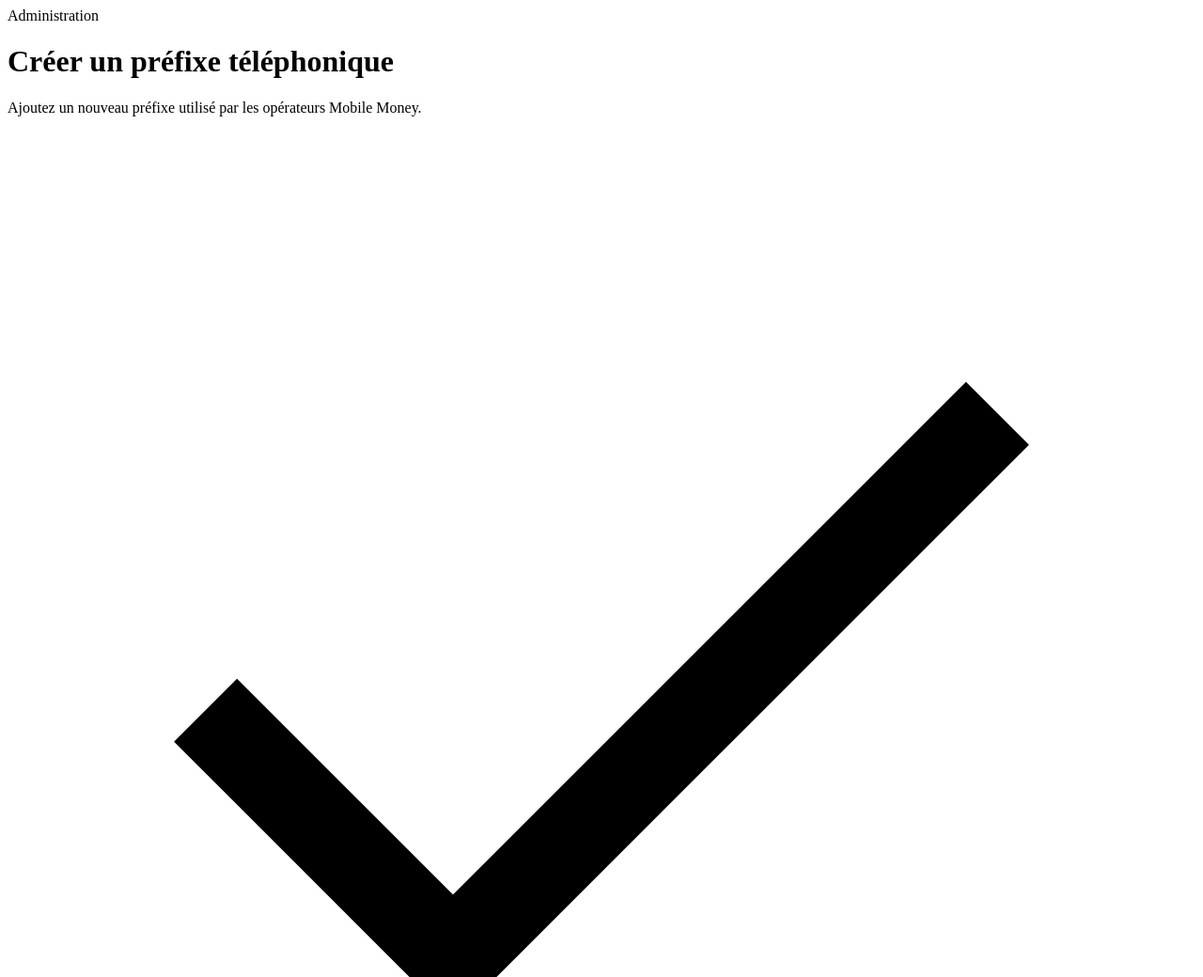
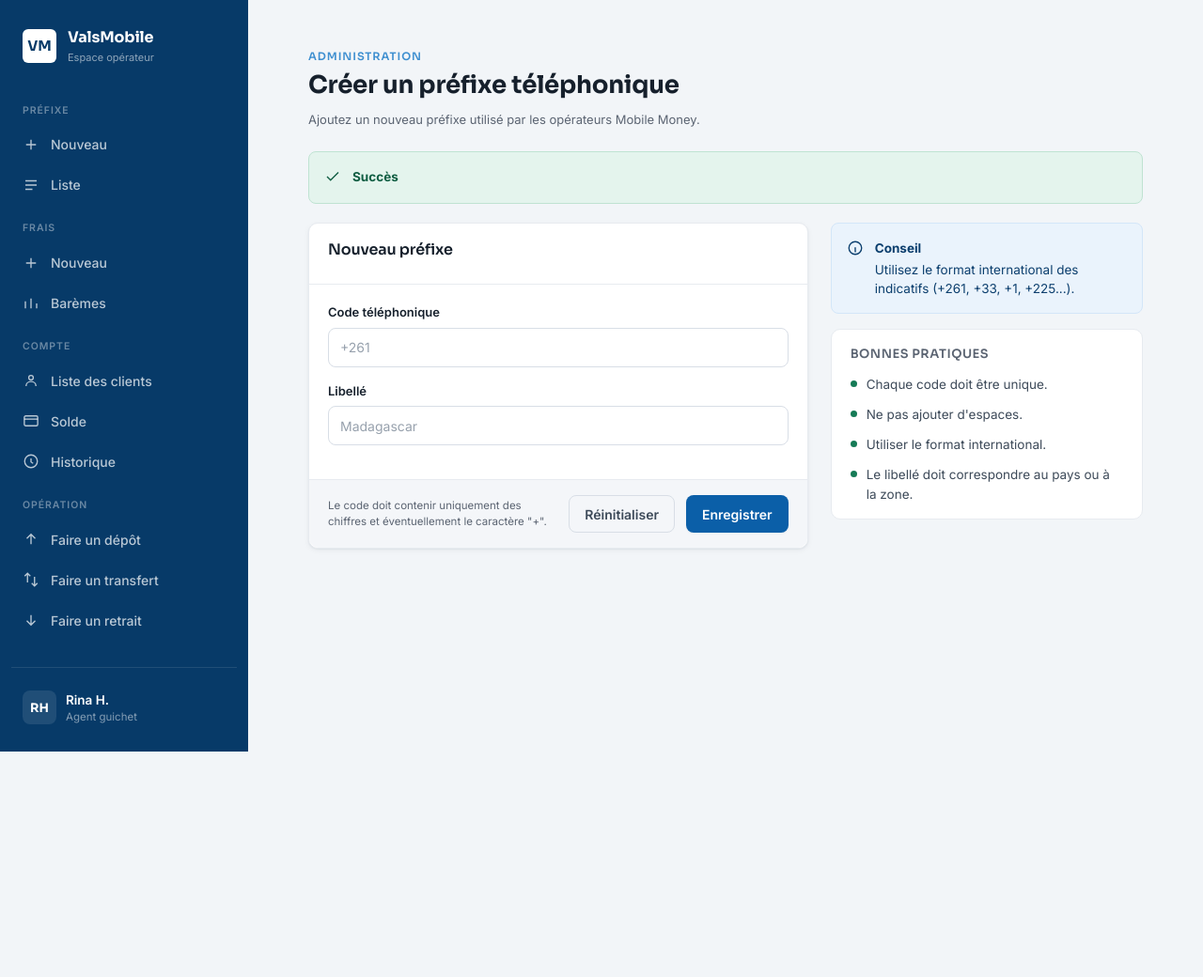
Before and after one commit to Hlee2705/mobile_money, a CodeIgniter 4 app: the page made by app/Views/prefixe/create.php in a window 1280 px wide. Shown: the top 1040 px of the page at 94% size. After the commit the page ends 800 px from the top, so only its background shows below. Run offline with PHP 8.4 and a stand-in for CodeIgniter, Linux system fonts and the light colour scheme; the template is opened without the code that fills it, so the values that code supplies are empty; some libraries are stand-ins or nearby versions.

Commit message:
modification de sidebar et ajout  de prefixe

```diff
--- a/app/Services/PrefixeService.php
+++ b/app/Services/PrefixeService.php
@@ -3,7 +3,7 @@
 namespace App\Services;
 
 use App\Models\Prefixe;
-use App\Validation\PrefixeValidation;
+use App\Validations\PrefixeValidation;
 
 class PrefixeService
 {
--- a/app/Validations/PrefixeValidation.php
+++ b/app/Validations/PrefixeValidation.php
@@ -1,6 +1,6 @@
 <?php
 
-namespace App\Validation;
+namespace App\Validations;
 
 class PrefixeValidation
 {
--- /dev/null
+++ b/app/Views/includes/header.php
@@ -0,0 +1,133 @@
+<!DOCTYPE html>
+<html lang="fr">
+
+<head>
+  <meta charset="UTF-8">
+  <meta name="viewport" content="width=device-width, initial-scale=1.0">
+  <title><?= isset($title) ? $title . ' — TanaPay' : 'TanaPay — Espace opérateur' ?></title>
+  <link rel="stylesheet" href="<?= base_url('template/design-system.css') ?>">
+</head>
+
+<body>
+
+  <?php $active = $active ?? ''; ?>
+
+  <div class="app-shell">
+
+    <aside class="sidebar">
+      <div class="sidebar__brand">
+        <div class="sidebar__brand-mark">VM</div>
+        <div>
+          <div class="sidebar__brand-name">ValsMobile</div>
+          <div class="sidebar__brand-sub">Espace opérateur</div>
+        </div>
+      </div>
+
+      <nav>
+        <div class="nav-section-label">Préfixe</div>
+        <a class="nav-link <?= $active === 'prefixe-nouveau' ? 'is-active' : '' ?>" href="<?= base_url('prefixe/create') ?>">
+          <svg class="icon" viewBox="0 0 24 24" fill="none" stroke="currentColor" stroke-width="1.8">
+            <path d="M12 5v14M5 12h14" />
+          </svg>
+          <span class="nav-link__label">Nouveau</span>
+        </a>
+        <a class="nav-link <?= $active === 'prefixe-liste' ? 'is-active' : '' ?>" href="<?= base_url('prefixe') ?>">
+          <svg class="icon" viewBox="0 0 24 24" fill="none" stroke="currentColor" stroke-width="1.8">
+            <path d="M4 6h16M4 12h16M4 18h10" />
+          </svg>
+          <span class="nav-link__label">Liste</span>
+        </a>
+
+        <div class="nav-section-label">Frais</div>
+        <a class="nav-link <?= $active === 'frais-nouveau' ? 'is-active' : '' ?>" href="<?= base_url('frais/create') ?>">
+          <svg class="icon" viewBox="0 0 24 24" fill="none" stroke="currentColor" stroke-width="1.8">
+            <path d="M12 5v14M5 12h14" />
+          </svg>
+          <span class="nav-link__label">Nouveau</span>
+        </a>
+        <a class="nav-link <?= $active === 'frais-baremes' ? 'is-active' : '' ?>" href="<?= base_url('frais/baremes') ?>">
+          <svg class="icon" viewBox="0 0 24 24" fill="none" stroke="currentColor" stroke-width="1.8">
+            <path d="M4 19V9M12 19V5M20 19v-7" />
+          </svg>
+          <span class="nav-link__label">Barèmes</span>
+        </a>
+
+        <div class="nav-section-label">Compte</div>
+        <a class="nav-link <?= $active === 'compte-clients' ? 'is-active' : '' ?>" href="<?= base_url('compte/clients') ?>">
+          <svg class="icon" viewBox="0 0 24 24" fill="none" stroke="currentColor" stroke-width="1.8">
+            <circle cx="12" cy="8" r="3.2" />
+            <path d="M5 20c0-3.9 3.1-6.5 7-6.5s7 2.6 7 6.5" />
+          </svg>
+          <span class="nav-link__label">Liste des clients</span>
+        </a>
+        <a class="nav-link <?= $active === 'compte-solde' ? 'is-active' : '' ?>" href="<?= base_url('compte/solde') ?>">
+          <svg class="icon" viewBox="0 0 24 24" fill="none" stroke="currentColor" stroke-width="1.8">
+            <rect x="2.5" y="5" width="19" height="14" rx="2" />
+            <path d="M2.5 9.5h19" />
+          </svg>
+          <span class="nav-link__label">Solde</span>
+        </a>
+        <a class="nav-link <?= $active === 'compte-historique' ? 'is-active' : '' ?>" href="<?= base_url('compte/historique') ?>">
+          <svg class="icon" viewBox="0 0 24 24" fill="none" stroke="currentColor" stroke-width="1.8">
+            <path d="M12 8v5l3 2" />
+            <circle cx="12" cy="12" r="9" />
+          </svg>
+          <span class="nav-link__label">Historique</span>
+        </a>
+
+        <div class="nav-section-label">Opération</div>
+        <a class="nav-link <?= $active === 'operation-depot' ? 'is-active' : '' ?>" href="<?= base_url('operation/depot') ?>">
+          <svg class="icon" viewBox="0 0 24 24" fill="none" stroke="currentColor" stroke-width="1.8">
+            <path d="M12 19V5M6 11l6-6 6 6" />
+          </svg>
+          <span class="nav-link__label">Faire un dépôt</span>
+        </a>
+        <a class="nav-link <?= $active === 'operation-transfert' ? 'is-active' : '' ?>" href="<?= base_url('operation/transfert') ?>">
+          <svg class="icon" viewBox="0 0 24 24" fill="none" stroke="currentColor" stroke-width="1.8">
+            <path d="M3 7l4-4 4 4M7 3v13" />
+            <path d="M21 17l-4 4-4-4M17 21V8" />
+          </svg>
+          <span class="nav-link__label">Faire un transfert</span>
+        </a>
+        <a class="nav-link <?= $active === 'operation-retrait' ? 'is-active' : '' ?>" href="<?= base_url('operation/retrait') ?>">
+          <svg class="icon" viewBox="0 0 24 24" fill="none" stroke="currentColor" stroke-width="1.8">
+            <path d="M12 5v14M6 13l6 6 6-6" />
+          </svg>
+          <span class="nav-link__label">Faire un retrait</span>
+        </a>
+      </nav>
+
+      <div class="sidebar__footer">
+        <div class="sidebar__user row">
+          <div class="avatar avatar--dark"><?= isset($userInitials) ? esc($userInitials) : 'RH' ?></div>
+          <div>
+            <div class="sidebar__user-name"><?= isset($userName) ? esc($userName) : 'Rina H.' ?></div>
+            <div class="sidebar__user-role"><?= isset($userRole) ? esc($userRole) : 'Agent guichet' ?></div>
+          </div>
+        </div>
+      </div>
+    </aside>
+
+    <div class="main">
+
+      <div class="topbar">
+        <div class="row" style="gap:10px;">
+          <div class="sidebar__brand-mark" style="width:30px;height:30px;font-size:12px;">TP</div>
+          <strong style="color:#fff;font-family:var(--font-display);font-size:14px;">TanaPay</strong>
+        </div>
+        <div class="topbar__icons">
+          <svg class="icon" viewBox="0 0 24 24" fill="none" stroke="currentColor" stroke-width="1.8">
+            <path d="M18 8a6 6 0 10-12 0c0 7-3 9-3 9h18s-3-2-3-9" />
+            <path d="M13.7 21a2 2 0 01-3.4 0" />
+          </svg>
+          <svg class="icon" viewBox="0 0 24 24" fill="none" stroke="currentColor" stroke-width="1.8">
+            <rect x="3" y="4" width="18" height="17" rx="2" />
+            <path d="M3 10h18M8 3v3M16 3v3" />
+          </svg>
+          <svg class="icon" viewBox="0 0 24 24" fill="none" stroke="currentColor" stroke-width="1.8">
+            <path d="M4 6h16M4 12h16M4 18h16" />
+          </svg>
+        </div>
+      </div>
+
+      <div class="main__content">
```
Also changed, not shown: public/includes/header.php (deleted, +0 -83 lines), app/Views/includes/footer.php (renamed from public/includes/footer.php), app/Views/includes/guide.md (renamed from public/includes/guide.md), writable/database/mobile_money.db.
